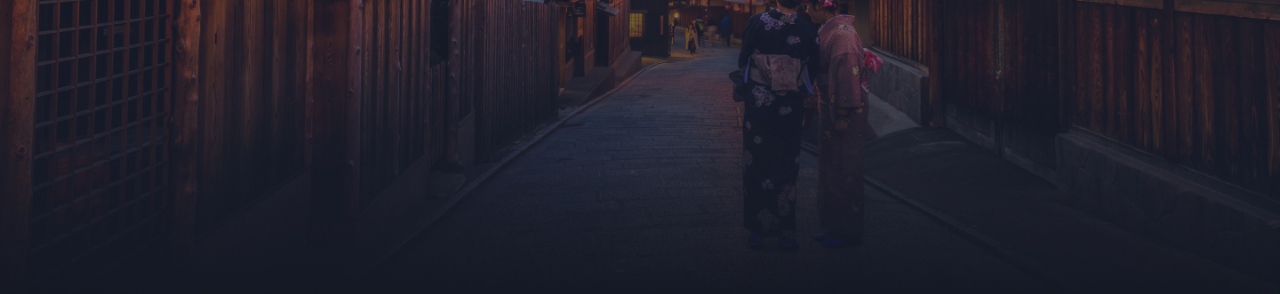
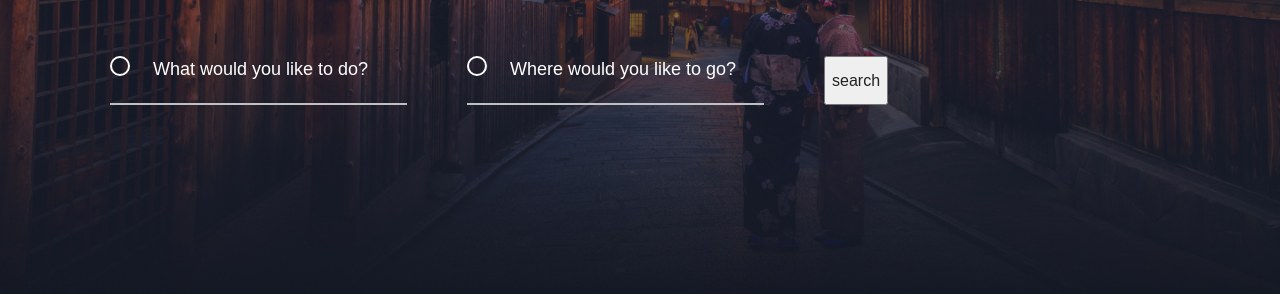
Before and after one commit to IgorLutoshkin/Travel-to-Japan, a plain HTML site: page index.html in a window 1280 px wide. Shown: the part 480-774 px from the top of the page. Drawn offline with Linux system fonts and the light colour scheme.

Commit message:
'search-form-info and fil'

```diff
--- a/css/style.css
+++ b/css/style.css
@@ -450,7 +450,30 @@ body{
         line-height: 24px;
         max-width: 546px;
         color: #FFFFFF;
-
+    }
+    .search-form-info{
+        display: flex;
+        flex-wrap: wrap;
+    }
+    .search-form-fil{
+        width: 297px;
+        background: transparent url(../img/Oval-icon.svg) no-repeat left top;
+        background-size: 20px;
+        border: 0;
+        border-bottom:2px solid #BFC0C5;
+        margin-right: 60px;
+        padding-left: 43px;
+        padding-bottom: 22px;
+        font-weight: 500;
+        font-size: 18px;
+        line-height: 24px;
+        color: #fff;
+    }
+    .search-form-fil::placeholder{
+        font-weight: 500;
+        font-size: 18px;
+        line-height: 24px;
+        color: #fff;
     }
 
 
--- a/index.html
+++ b/index.html
@@ -56,8 +56,20 @@
         <div class="wrapper">
           <h1 class="intro_title">Discover Amazing places in Japan</h1>
           <p class="intro-subtitle">
-            Jump off balcony, onto stranger's head. Chase ball of string hide when guests come over. Being gorgeous with belly side up i could pee on this if i had the energy but under the bed, for attack the child, open the door,
+            Jump off balcony, onto stranger's head. Chase ball of string hide
+            when guests come over. Being gorgeous with belly side up i could pee
+            on this if i had the energy but under the bed, for attack the child,
+            open the door,
           </p>
+          <form class="search-form">
+            <fieldset class="search-form-wrap">
+              <p class="search-form-info">
+                <input type="text" class="search-form-fil" placeholder="What would you like to do?" />
+                <input type="text" class="search-form-fil" placeholder="Where would you like to go?" />
+                <button type="submit" class="search-form-submit">search</button>
+              </p>
+            </fieldset>
+          </form>
         </div>
       </section>
     </main>
```
Also changed, not shown: img/Oval-icon.svg (added).
